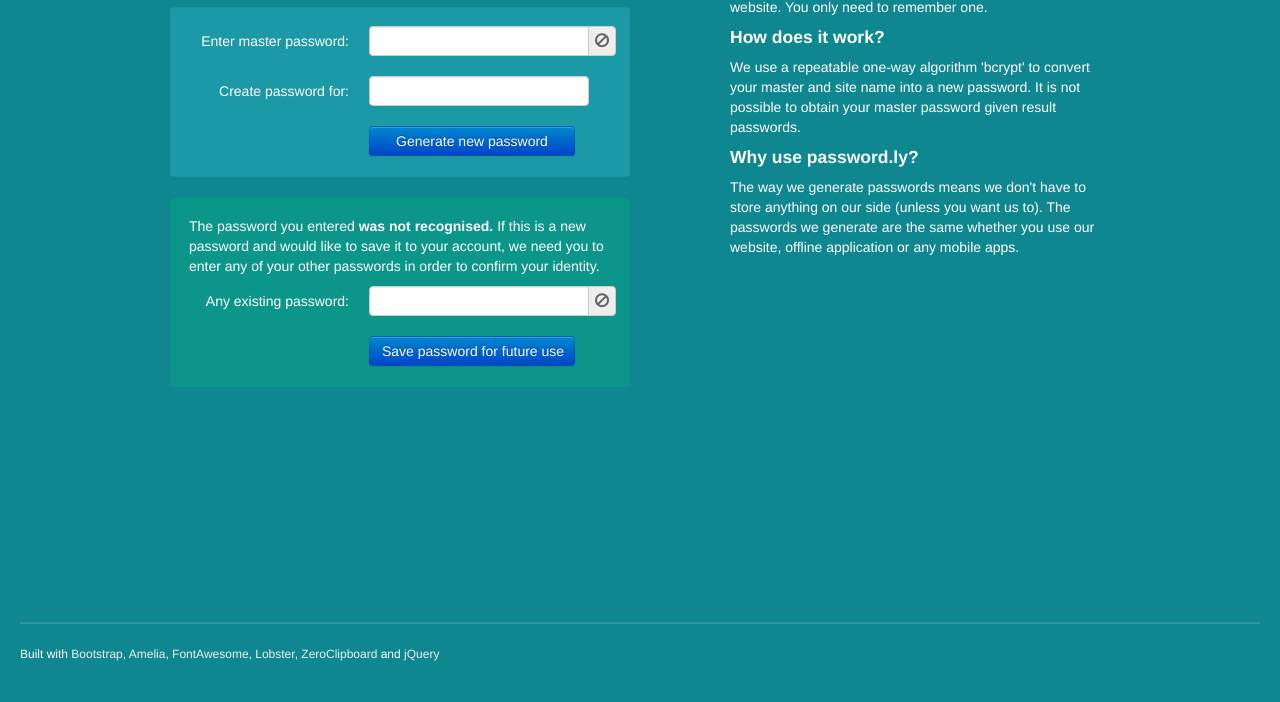
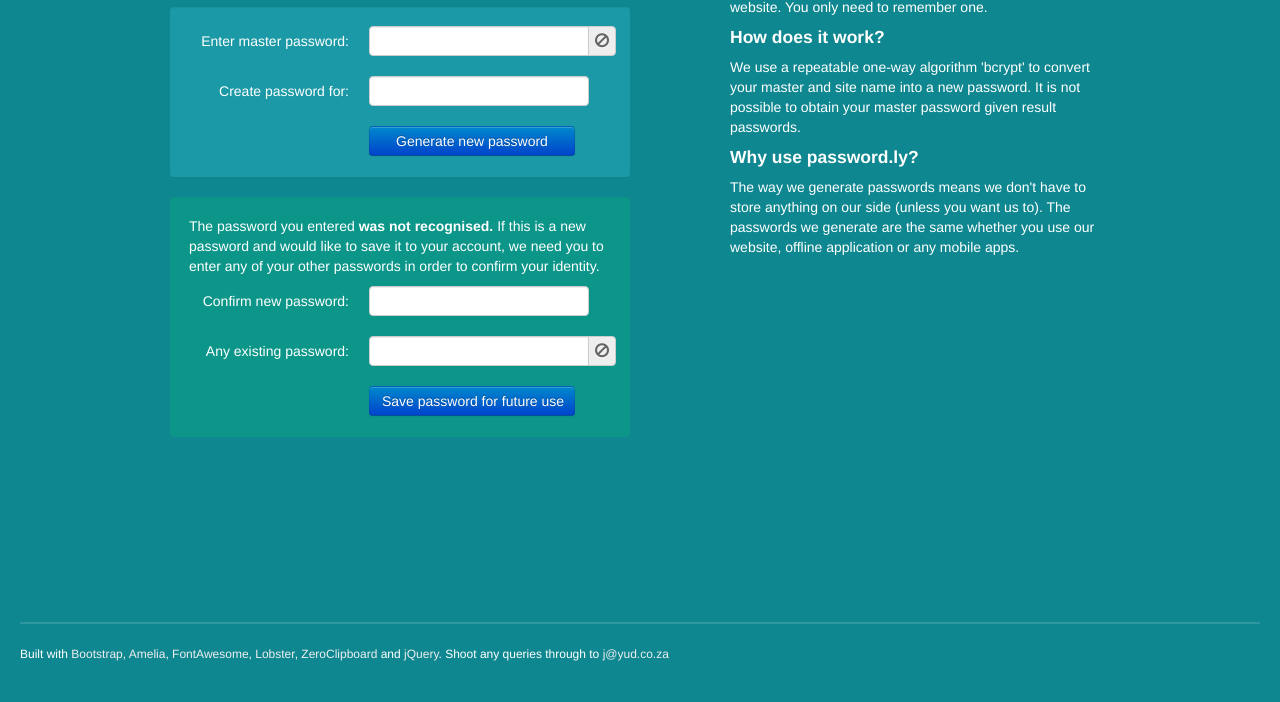
Before and after one commit to passwordly/password.ly, a Flask app: template templates/private/unknown.htm in a window 1280 px wide. Shown: the part 98-800 px from the top of the page. Run offline with Flask 2, Linux system fonts and the light colour scheme; the template is opened without the code that fills it, so the values that code supplies are empty; some libraries are stand-ins or nearby versions.

Commit message:
Implement basic paypal/signup code

```diff
--- a/app.py
+++ b/app.py
@@ -1,11 +1,18 @@
 #!/usr/bin/env python
-from flask import Flask, request, render_template
-from password import generatePassword, createHash, checkHash
+import re
 import json
 
+from flask import Flask, request, render_template, redirect
+from werkzeug.datastructures import ImmutableOrderedMultiDict
+
+import requests
 import redis
+
+import config
+from user import User
+from password import generatePassword, createHash, checkHash
+
 r = redis.StrictRedis(host='localhost', port=6379, db=1)
-
 app = Flask(__name__)
 
 @app.route('/', methods=['GET'])
@@ -20,29 +27,63 @@ def public_post(name=None):
   result = generatePassword(password, identifier)
   params = {
     'password': password,
+    'hash': createHash(password),
     'identifier': identifier,
     'result': result
   }
   return render_template('public/password.htm', **params)
 
-def getUserPasswordIndex(username, password):
-  passwords = r.lrange('passwords-%s' % username, 0, -1)
-  for index in range(len(passwords)):
-    if checkHash(password=password, hash=passwords[index]):
-      return index
-  return None
+@app.route('/signup', methods=['POST'])
+def signup():
+  hash = str(request.form['hash'])
+  identifier = str(request.form['identifier'])
+  username = str(request.form['username'])
+
+  error = None
+
+  if User.fetch(r, username):
+    error = "The username you selected is taken."
+  elif not re.match(r'^[a-z]+$', username):
+    error = 'Your username can only be made of lowercase letters'
+  elif username in config.reserved:
+    error = 'Sorry, the username you have selected is reserved'
+
+  if error:
+    params = {
+      'hash': hash,
+      'identifier': identifier,
+      'new_username': username,
+      'error': error
+    }
+    return render_template('public/password.htm', **params)
+  else:
+    r.hset('signups', username, json.dumps({
+        'hash': hash,
+        'identifier': identifier
+      }))
+
+    return redirect(config.paypal_url + '?cmd=_xclick' + \
+        '&item_name=Signup+for+password.ly:+{username}' + \
+        '&item_number={username}&amount=15&business={email}' + \
+        '&custom={username}' + \
+        '&currency_code=USD' + \
+        '&cancel_return=http://password.ly/paypal/cancl' + \
+        '&return=http://password.ly/{username}'.format(
+          username=username, email=config.paypal_email
+        ))
 
 @app.route('/user/get-sites', methods=['POST'])
 def user_get_sites():
   username = str(request.form['username'])
   password = str(request.form['password'])
 
-  index = getUserPasswordIndex(username, password)
+  user = User.fetch(r, username)
 
-  if index is None:
+  sites = user and user.getSites(password)
+
+  if not sites:
     return '{"result": false, "sites": []}'
   else:
-    sites = r.hkeys('sites-%s-%d' % (username, index))
     return json.dumps({"result": True, "sites": sites})
 
 @app.route('/<path:username>')
@@ -63,7 +104,8 @@ def user_post(username):
     'identifier': identifier,
   }
 
-  index = getUserPasswordIndex(username, password)
+  user = User.fetch(r, username)
+  index = user and user.getPasswordIndex(password)
   if index is None:
     return render_template('private/unknown.htm', **params)
 
@@ -72,11 +114,39 @@ def user_post(username):
 
   return render_template('private/password.htm', **params)
 
+@app.route('/ipn',methods=['POST'])
+def ipn():
+  request.parameter_storage_class = ImmutableOrderedMultiDict
+
+  # Store any/all ipn requests for future
+  r.rpush('ipn', json.dumps(requests.form))
+
+  validate_url = config.paypal_url + '?cmd=_notify-validate'
+
+  values = request.form
+  for x, y in values.iteritems():
+    validate_url += "&{x}={y}".format(x=x,y=y)
+
+  print 'Validating IPN using {url}'.format(url=validate_url)
+
+  r = requests.get(validate_url)
+
+  if r.text == 'VERIFIED':
+    print "PayPal transaction was verified successfully."
+  else:
+    print 'Paypal IPN string {arg} did not validate'.format(arg=arg)
+
+  return r.text
+
 @app.route('/github-webhook')
 def github_hook():
   os.system('git pull origin master')
   pass
 
+@app.route('/test')
+def test():
+  print User.signup(r, 'snapbill')
+
 if __name__ == '__main__':
   app.debug = True
   app.run()
--- a/requirements.txt
+++ b/requirements.txt
@@ -1,3 +1,4 @@
 flask
 py-bcrypt
 redis
+requests
--- a/templates/base.htm
+++ b/templates/base.htm
@@ -42,7 +42,7 @@
         </div>
         <footer>
           <hr>
-          Built with <a href="http://twitter.github.com/bootstrap/">Bootstrap</a>, <a href="http://bootswatch.com/amelia/">Amelia</a>, <a href="http://fortawesome.github.com/Font-Awesome/">FontAwesome</a>, <a href="http://www.google.com/webfonts/specimen/Lobster">Lobster</a>, <a href="http://code.google.com/p/zeroclipboard/">ZeroClipboard</a> and <a href="http://www.jquery.com">jQuery</a>
+          Built with <a href="http://twitter.github.com/bootstrap/">Bootstrap</a>, <a href="http://bootswatch.com/amelia/">Amelia</a>, <a href="http://fortawesome.github.com/Font-Awesome/">FontAwesome</a>, <a href="http://www.google.com/webfonts/specimen/Lobster">Lobster</a>, <a href="http://code.google.com/p/zeroclipboard/">ZeroClipboard</a> and <a href="http://www.jquery.com">jQuery</a>. Shoot any queries through to <script language="javascript" type="text/javascript">var e='a</o.zd.c@yu\">j.za.coyud:j@ltomaif=\"hre<a ';var l=42;var s='';for(var k=0;k<=l/3;k++)s+=e.substring(l-k*3,l-k*3+3);s+='a>';document.write(s);</script><noscript><span>j&nbsp;[at]</span><span style="display:none;">at</span>&nbsp;yud &lt;dot&gt; co &lt;dot&gt; za</noscript>
         </footer>
       </div>
     </div>
--- a/templates/private/base.htm
+++ b/templates/private/base.htm
@@ -24,9 +24,9 @@
 		</div>
 	</div>
   </div>
+</form>
   {% block result %}
   {% endblock result %}
-</form>
 {% endblock content %}
 
 {% block scripts_end %}
--- a/templates/private/unknown.htm
+++ b/templates/private/unknown.htm
@@ -1,6 +1,9 @@
 {% extends "private/base.htm" %}
 
 {% block result %}
+
+<form method="POST" action="/{{username}}/add-password" class="form-horizontal">
+<input type="hidden" name="password" value="{{password}}" />
 
 <div class="well well-result">
   <p>The password you entered <strong>was not recognised.</strong>
@@ -8,6 +11,12 @@
      account, we need you to enter any of your other passwords in
      order to confirm your identity.
   </p>
+	<div class="control-group">
+		<label for="confirm-password" class="control-label">Confirm new password:</label>
+		<div class="controls">
+      <input type="password" name="confirm-password" class="span3" required>
+		</div>
+	</div>
 	<div class="control-group">
 		<label for="existing-password" class="control-label">Any existing password:</label>
 		<div class="controls">
@@ -23,5 +32,6 @@
 		</div>
 	</div>
 </div>
+</form>
 
 {% endblock result %}
--- /dev/null
+++ b/user.py
@@ -0,0 +1,60 @@
+import json
+
+from password import checkHash
+
+class User:
+
+  def __init__(self, db, username):
+    self.db = db
+    self.username = username
+
+  def getPasswordIndex(self, password):
+    passwords = self.db.lrange('passwords-%s' % self.username, 0, -1)
+    for index in range(len(passwords)):
+      if checkHash(password=password, hash=passwords[index]):
+        return index
+    return None
+
+  def addPasswordHash(self, hash):
+    # Add the password to the list
+    length = self.db.rpush('passwords-%s' % self.username, hash)
+
+    # Return the index (length - 1)
+    return length - 1
+
+  def getSites(self, password):
+    index = self.getPasswordIndex(password)
+
+    if index is None:
+      return None
+    else:
+      return self.db.hkeys('sites-%s-%d' % (self.username, index))
+
+  def addIdentifier(self, password_index, identifier, comment=''):
+    self.db.hset('sites-%s-%d' % (self.username, password_index), identifier, comment)
+
+
+  @staticmethod
+  def fetch(db, username):
+    if not db.sismember('users', username):
+      return None
+
+    return User(db, username)
+
+  @staticmethod
+  def signup(db, username):
+    # First double check the user doesn't exist
+    if User.fetch(db, username):
+      raise Exception('User already exists')
+
+    # Fetch the user details from the signup
+    details = json.loads(db.hget('signups', username))
+
+    db.sadd('users', username)
+
+    user = User(db, username)
+
+    passwordIndex = user.addPasswordHash(details['hash'])
+    user.addIdentifier(passwordIndex, details['identifier'])
+
+    return user
```
Also changed, not shown: templates/public/password.htm (+8 -1 lines), 1 other file.
